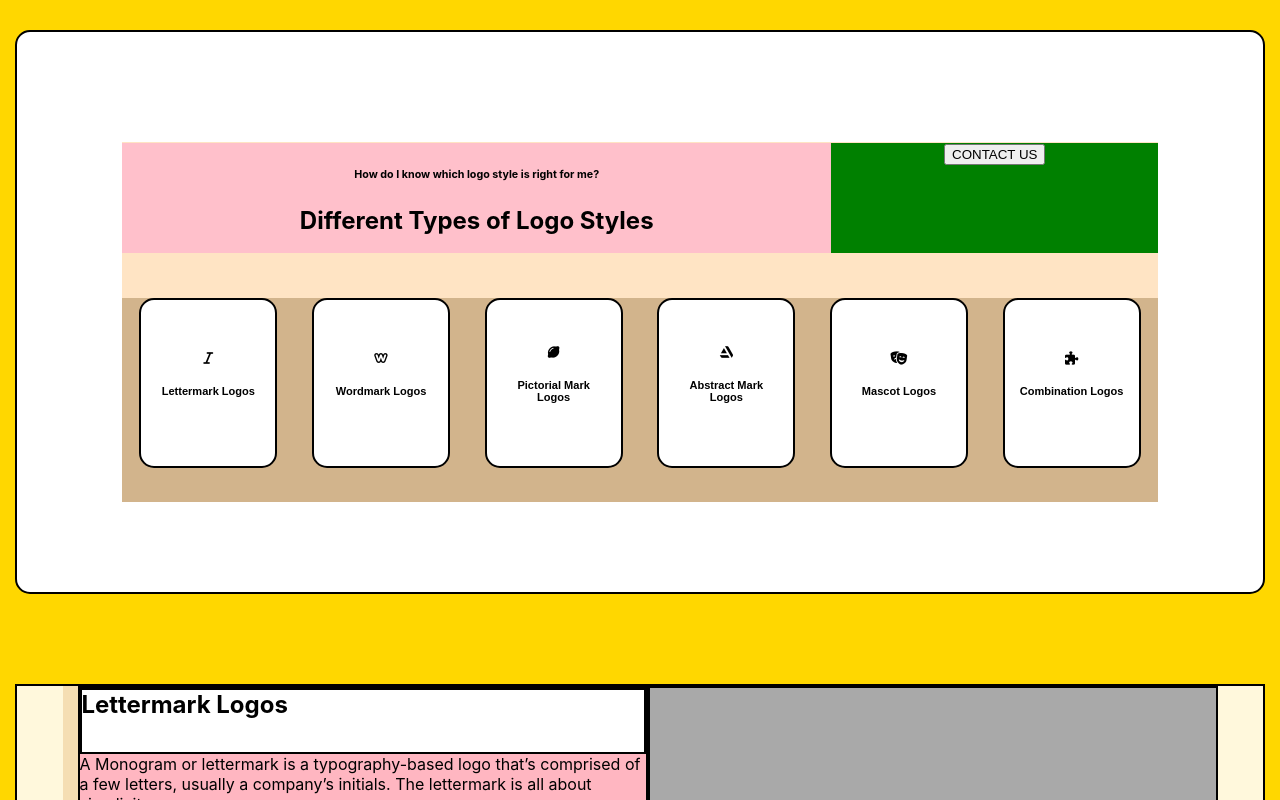
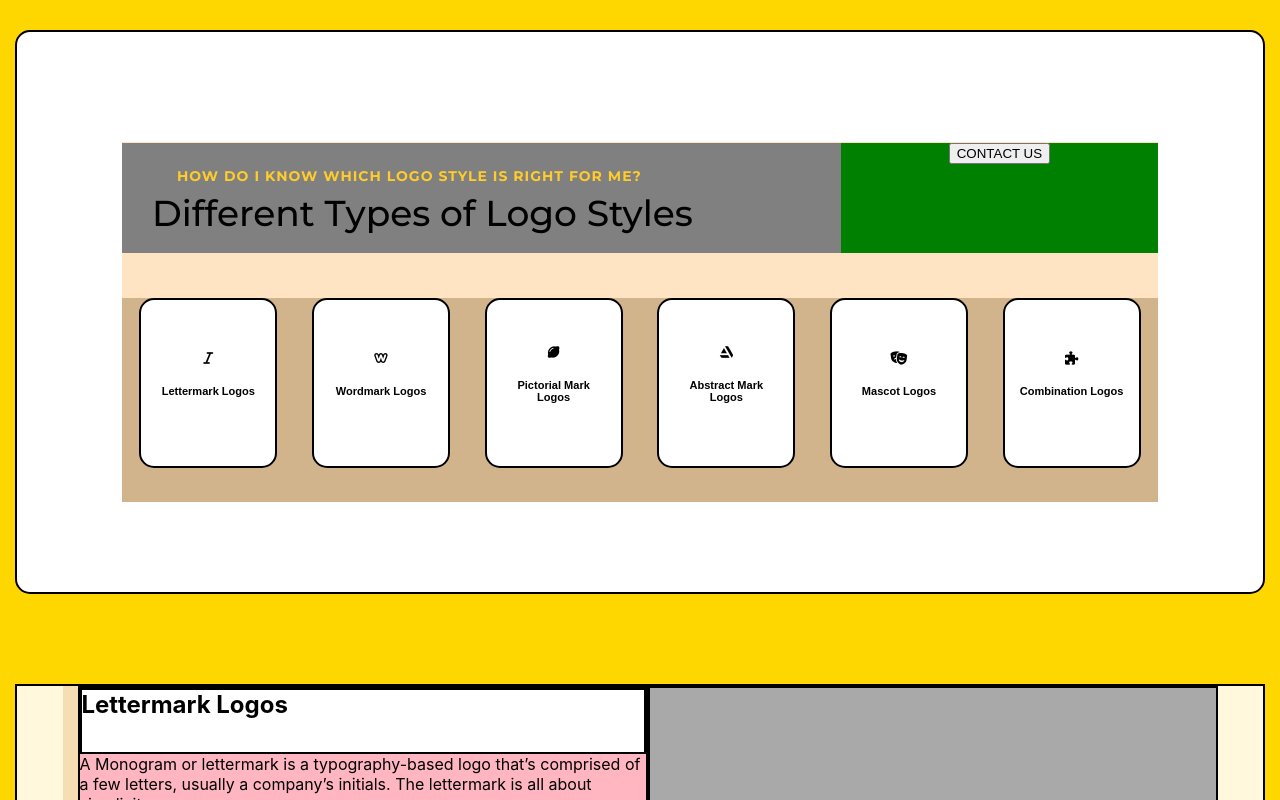
Before and after one commit to Jessiewithani/NyteLock_Interview, a React (Create React App) app: page / in a window 1280 px wide. Shown: the top 800 px of the page. Built offline with nearby package versions, Linux system fonts and the light colour scheme.

Commit message:
Style and add font to sub heading and main heading

```diff
--- a/public/index.html
+++ b/public/index.html
@@ -4,6 +4,9 @@
     <script src="https://kit.fontawesome.com/4cc7208060.js" crossorigin="anonymous"></script>
     <meta charset="utf-8" />
     <link rel="icon" href="%PUBLIC_URL%/favicon.ico" />
+    <link rel="preconnect" href="https://fonts.googleapis.com">
+    <link rel="preconnect" href="https://fonts.gstatic.com" crossorigin>
+    <link href="https://fonts.googleapis.com/css2?family=Montserrat:wght@500;700&display=swap" rel="stylesheet">
     <meta name="viewport" content="width=device-width, initial-scale=1" />
     <meta name="theme-color" content="#000000" />
     <meta
--- a/src/LogoHeading.css
+++ b/src/LogoHeading.css
@@ -3,15 +3,56 @@
   background-color: bisque;
   display: flex;
   align-items: flex-end;
+  font-family: sans-serif
 }
 
 .heading-wrapper {
   height: 110px;
-  background-color: pink;
+  background-color: grey;
   width: 819px;
   margin-bottom: 45px;
+  font-family: 'Montserrat', sans-serif;
+  display: flex;
+  flex-direction: column;
+  align-items: flex-start;
+  justify-content: center;
+  padding-left: 30px;
+
 }
 
+/* .sub-heading {
+  background-color: white;
+  height: 16px;
+  width: 486px;
+  text-align: start;
+  margin-left: 35px;
+} */
+
+.h6-heading {
+  letter-spacing: 1px;
+  margin: 0;
+  line-height: 30px;
+  font-size: 14px;
+  color: rgb(255, 204, 41);
+  margin-left: 25px;
+}
+
+/* .h6-heading::before {
+  content: '';
+  background-color: black;
+  border-radius: 50%;
+  width: 7px;
+  height: 7px;
+  position: absolute;
+  box-sizing: border-box;
+  margin: 0;
+} */
+
+.h2-main-heading {
+  margin: 0;
+  font-size: 36px;
+  font-weight: 500;
+}
 .contact-btn-container {
   background-color: green;
   width: 377px;
--- a/src/components/LogoHeading.js
+++ b/src/components/LogoHeading.js
@@ -6,10 +6,12 @@ const LogoHeading = () => {
     <section className="logo-heading-container">
       <div className="heading-wrapper">
         <div className="sub-heading">
-          <h6>How do I know which logo style is right for me?</h6>
+          <h6 className="h6-heading">
+            <span className="sub-heading-span">{"How do I know which logo style is right for me?".toUpperCase()}</span>
+          </h6>
         </div>
         <div className="main-heading">
-          <h2>Different Types of Logo Styles</h2>
+          <h2 className="h2-main-heading">Different Types of Logo Styles</h2>
         </div>
       </div>
       <div className="contact-btn-container">
```
